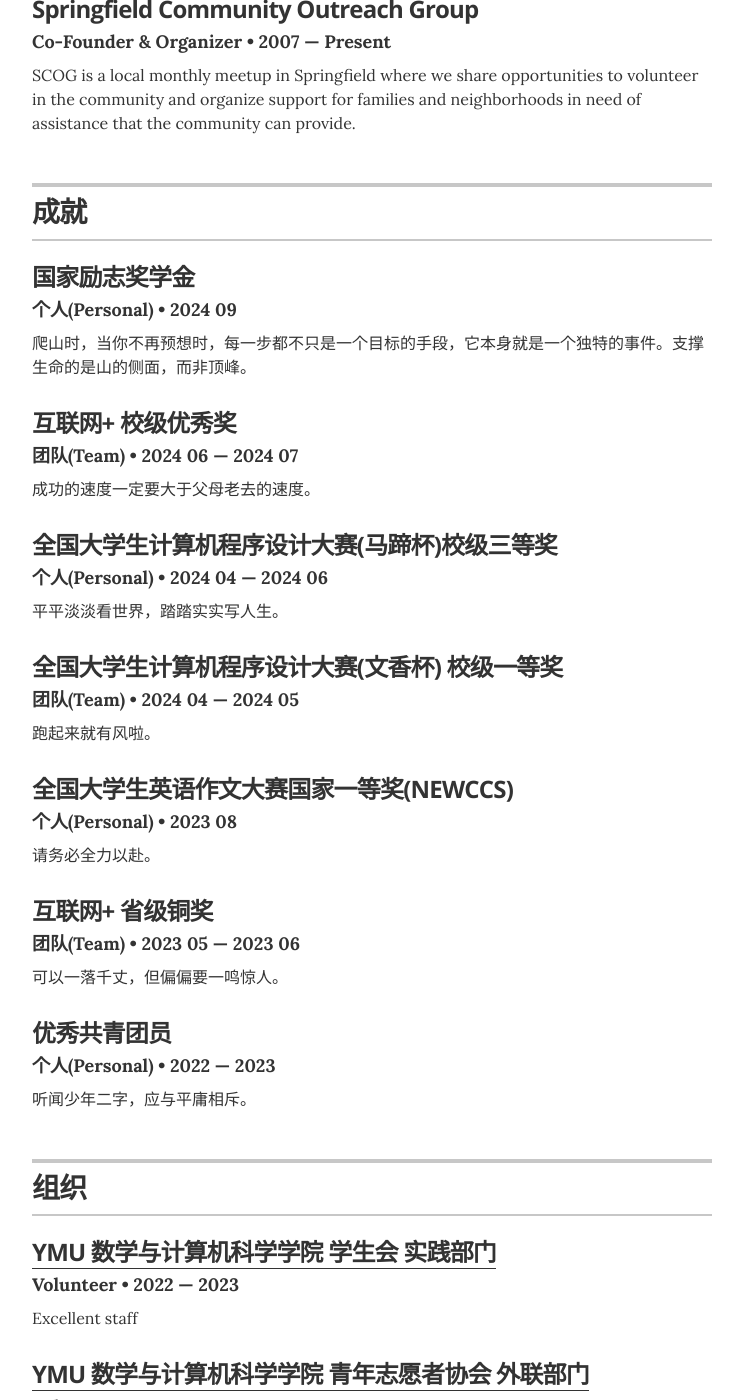
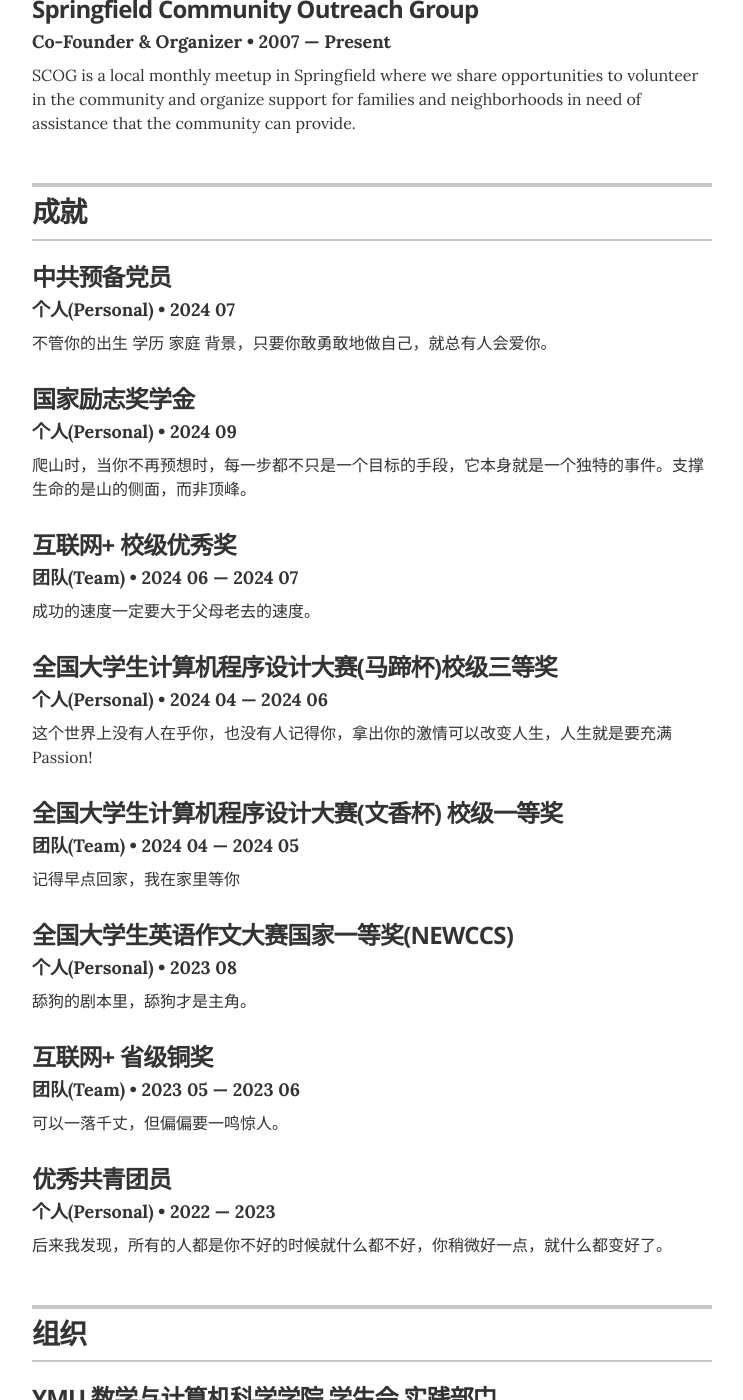
Before and after one commit to futingx/resume, a Jekyll site: the page built from index.html, in a window 1280 px wide and 1400 px high, scrolled down 2066 px. Shown: the whole window, without its empty margins (268-1011 px from the left). Built offline with Jekyll 4.4.1, drawn with Linux system fonts in a browser that asks for light colours.

Commit message:
第13次提交

```diff
--- a/_data/recognitions.yml
+++ b/_data/recognitions.yml
@@ -1,4 +1,9 @@
-# 认可成就（比如竞赛获奖）
+# 认可成就（比如竞赛获奖）、
+- award: 中共预备党员
+  organization: 个人(Personal)
+  year: 2024 07
+  summary: 不管你的出生 学历 家庭 背景，只要你敢勇敢地做自己，就总有人会爱你。
+
 - award: 国家励志奖学金
   organization: 个人(Personal)
   year: 2024 09
@@ -12,17 +17,17 @@
 - award: 全国大学生计算机程序设计大赛(马蹄杯)校级三等奖
   organization: 个人(Personal)
   year: 2024 04 &mdash; 2024 06
-  summary: 平平淡淡看世界，踏踏实实写人生。
+  summary: 这个世界上没有人在乎你，也没有人记得你，拿出你的激情可以改变人生，人生就是要充满Passion!
 
 - award: 全国大学生计算机程序设计大赛(文香杯) 校级一等奖
   organization: 团队(Team)
   year: 2024 04 &mdash; 2024 05
-  summary: 跑起来就有风啦。
+  summary: 记得早点回家，我在家里等你
 
 - award: 全国大学生英语作文大赛国家一等奖(NEWCCS)
   organization: 个人(Personal)
   year: 2023 08
-  summary: 请务必全力以赴。
+  summary: 舔狗的剧本里，舔狗才是主角。
 
 - award: 互联网+ 省级铜奖
   organization: 团队(Team)
@@ -32,4 +37,4 @@
 - award: 优秀共青团员
   organization: 个人(Personal)
   year: 2022 &mdash; 2023
-  summary: 听闻少年二字，应与平庸相斥。
+  summary: 后来我发现，所有的人都是你不好的时候就什么都不好，你稍微好一点，就什么都变好了。
```
